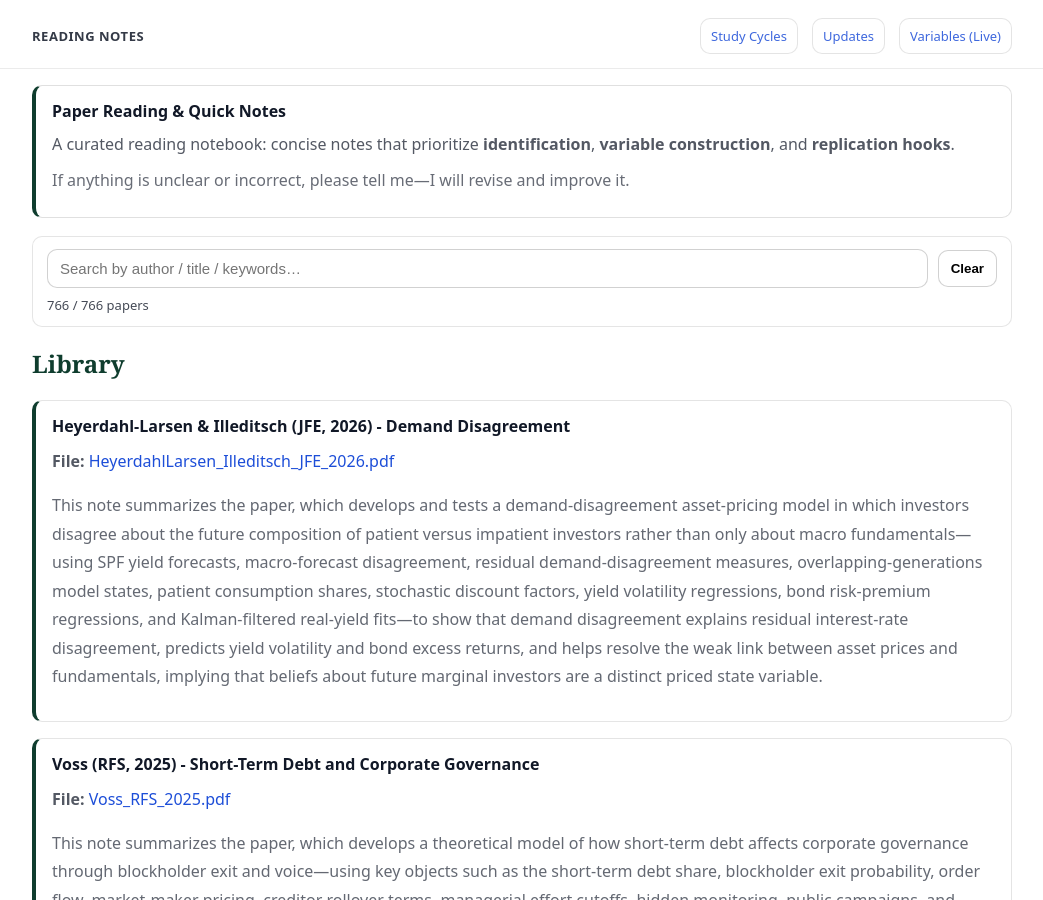
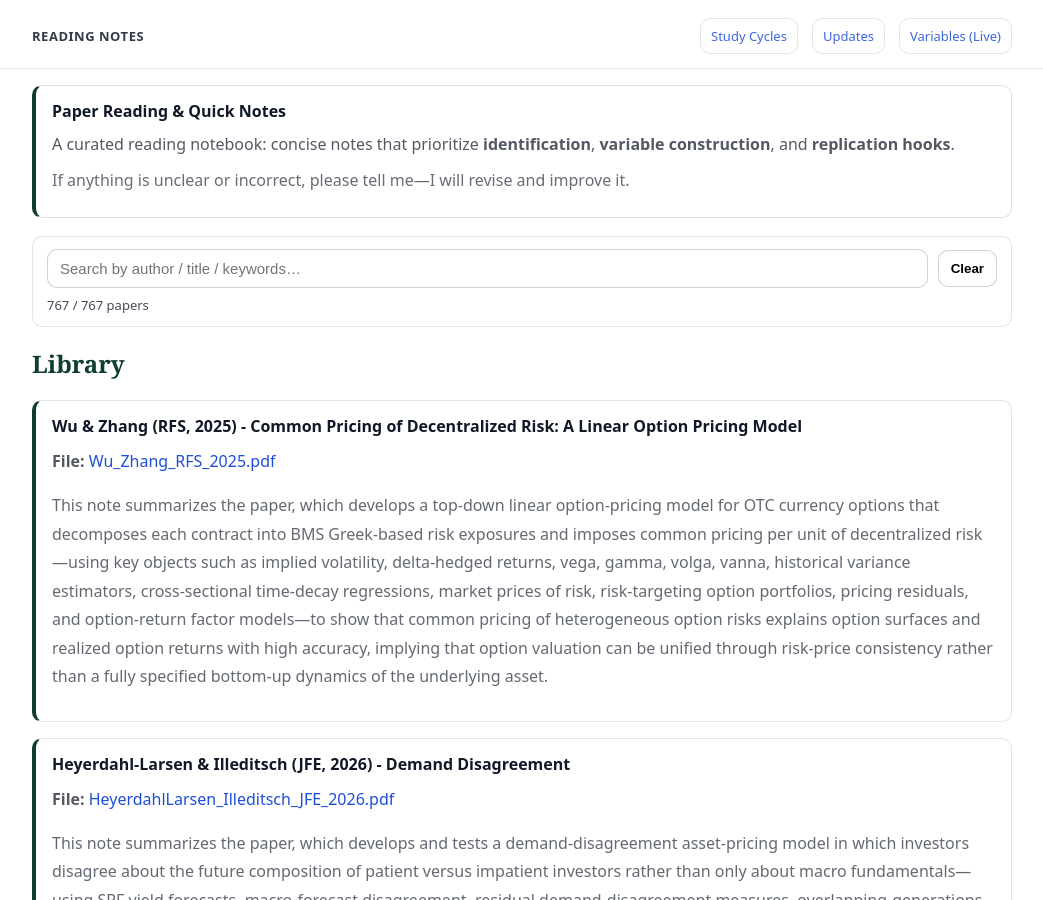
Before and after one commit to yaxinzn/study-archive, a Jekyll site: the page built from reading/index.md, in a window 1280 px wide and 900 px high. Shown: the whole window, without its empty margins (118-1161 px from the left). Built offline with Jekyll 4.4.1, drawn with Linux system fonts in a browser that asks for light colours.

Commit message:
Reading: add/update Wu_Zhang_RFS_2025.pdf

```diff
--- a/_data/reading.yml
+++ b/_data/reading.yml
@@ -1,3 +1,7 @@
+- title: "Wu & Zhang (RFS, 2025) - Common Pricing of Decentralized Risk: A Linear Option Pricing Model"
+  file: "Wu_Zhang_RFS_2025.pdf"
+  desc: "This note summarizes the paper, which develops a top-down linear option-pricing model for OTC currency options that decomposes each contract into BMS Greek-based risk exposures and imposes common pricing per unit of decentralized risk—using key objects such as implied volatility, delta-hedged returns, vega, gamma, volga, vanna, historical variance estimators, cross-sectional time-decay regressions, market prices of risk, risk-targeting option portfolios, pricing residuals, and option-return factor models—to show that common pricing of heterogeneous option risks explains option surfaces and realized option returns with high accuracy, implying that option valuation can be unified through risk-price consistency rather than a fully specified bottom-up dynamics of the underlying asset."
+
 - title: "Heyerdahl-Larsen & Illeditsch (JFE, 2026) - Demand Disagreement"
   file: "HeyerdahlLarsen_Illeditsch_JFE_2026.pdf"
   desc: "This note summarizes the paper, which develops and tests a demand-disagreement asset-pricing model in which investors disagree about the future composition of patient versus impatient investors rather than only about macro fundamentals—using SPF yield forecasts, macro-forecast disagreement, residual demand-disagreement measures, overlapping-generations model states, patient consumption shares, stochastic discount factors, yield volatility regressions, bond risk-premium regressions, and Kalman-filtered real-yield fits—to show that demand disagreement explains residual interest-rate disagreement, predicts yield volatility and bond excess returns, and helps resolve the weak link between asset prices and fundamentals, implying that beliefs about future marginal investors are a distinct priced state variable."
```
Also changed, not shown: 1 other file.
